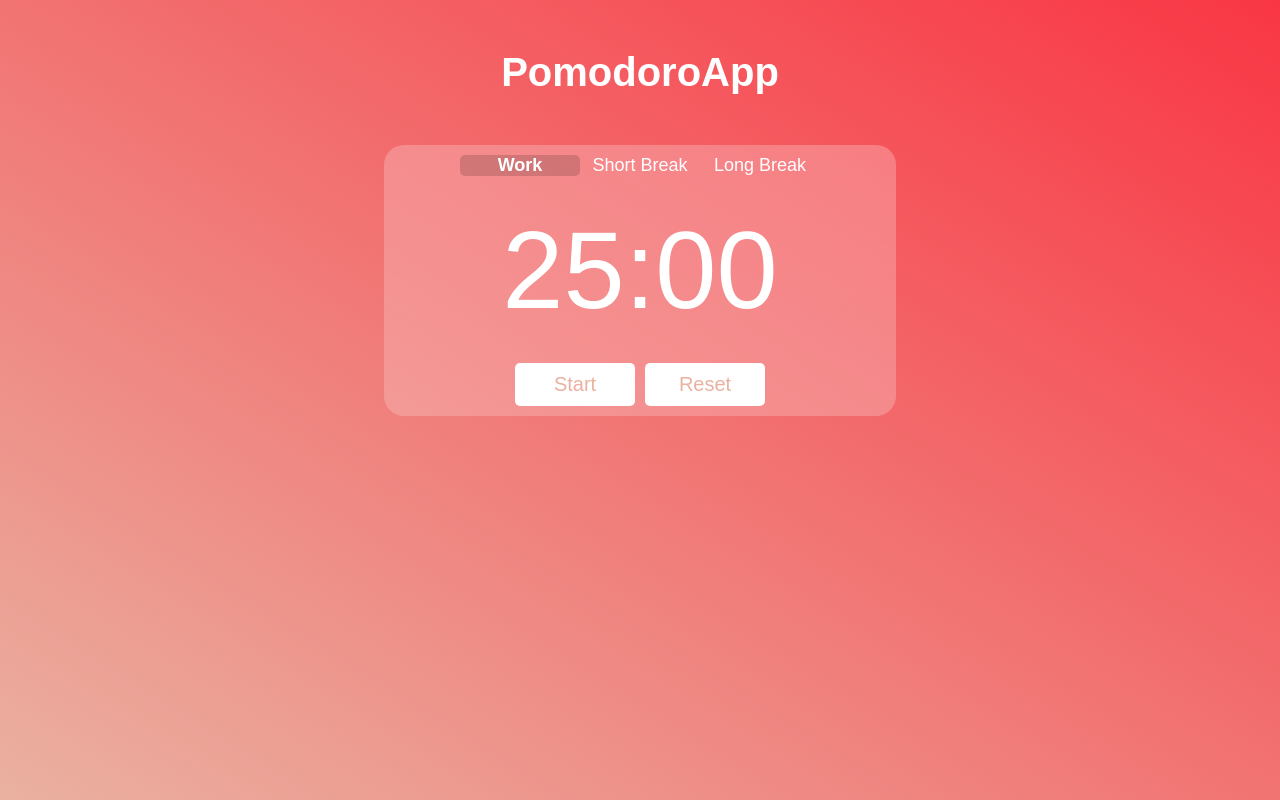
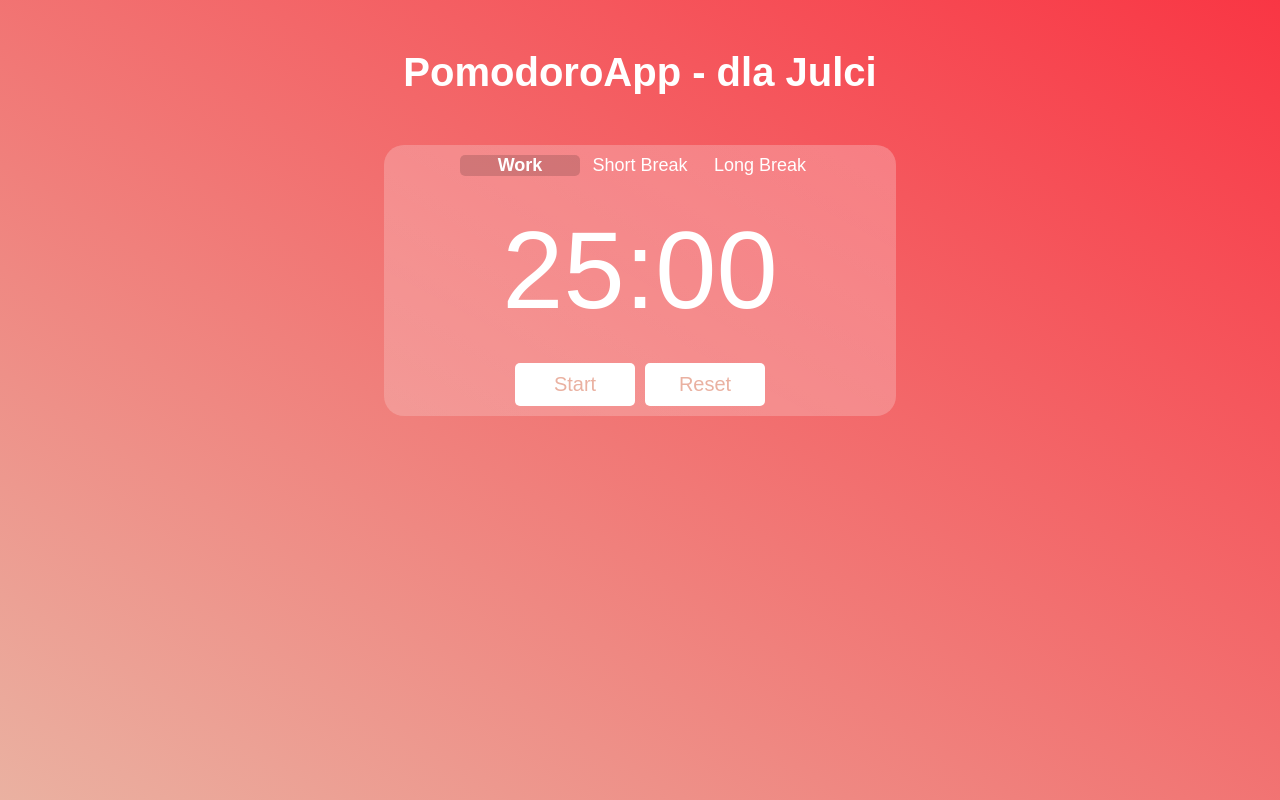
Before and after one commit to PawelPabianczyk/PomodoroApp, a plain HTML site: page index.html in a window 1280 px wide. Drawn offline with Linux system fonts and the light colour scheme.

Commit message:
Update header

```diff
--- a/index.html
+++ b/index.html
@@ -11,7 +11,7 @@
 </head>
 
 <body>
-    <header>PomodoroApp</header>
+    <header>PomodoroApp - dla Julci</header>
     <section>
         <div class="container">
             <div class="btn-group">
```
